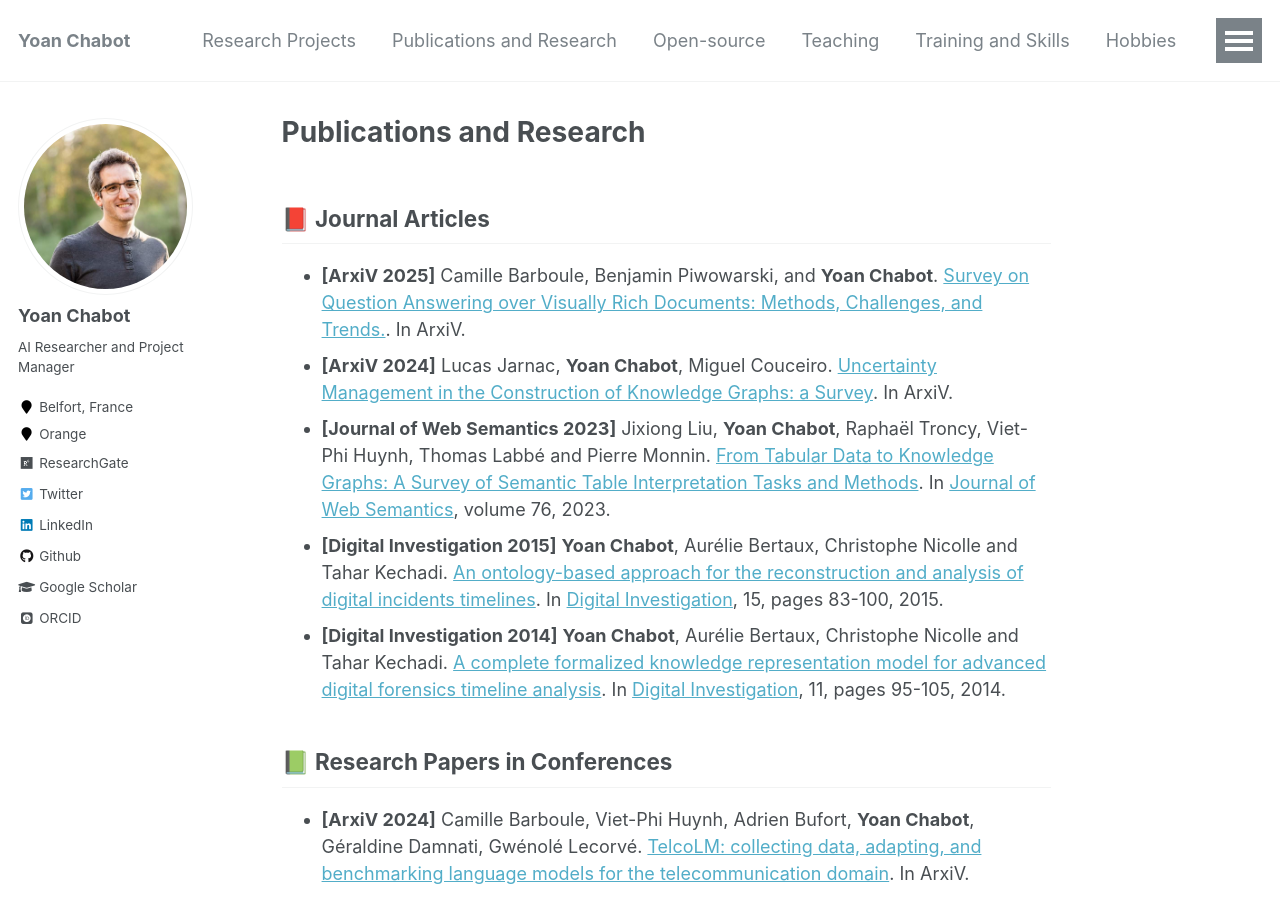
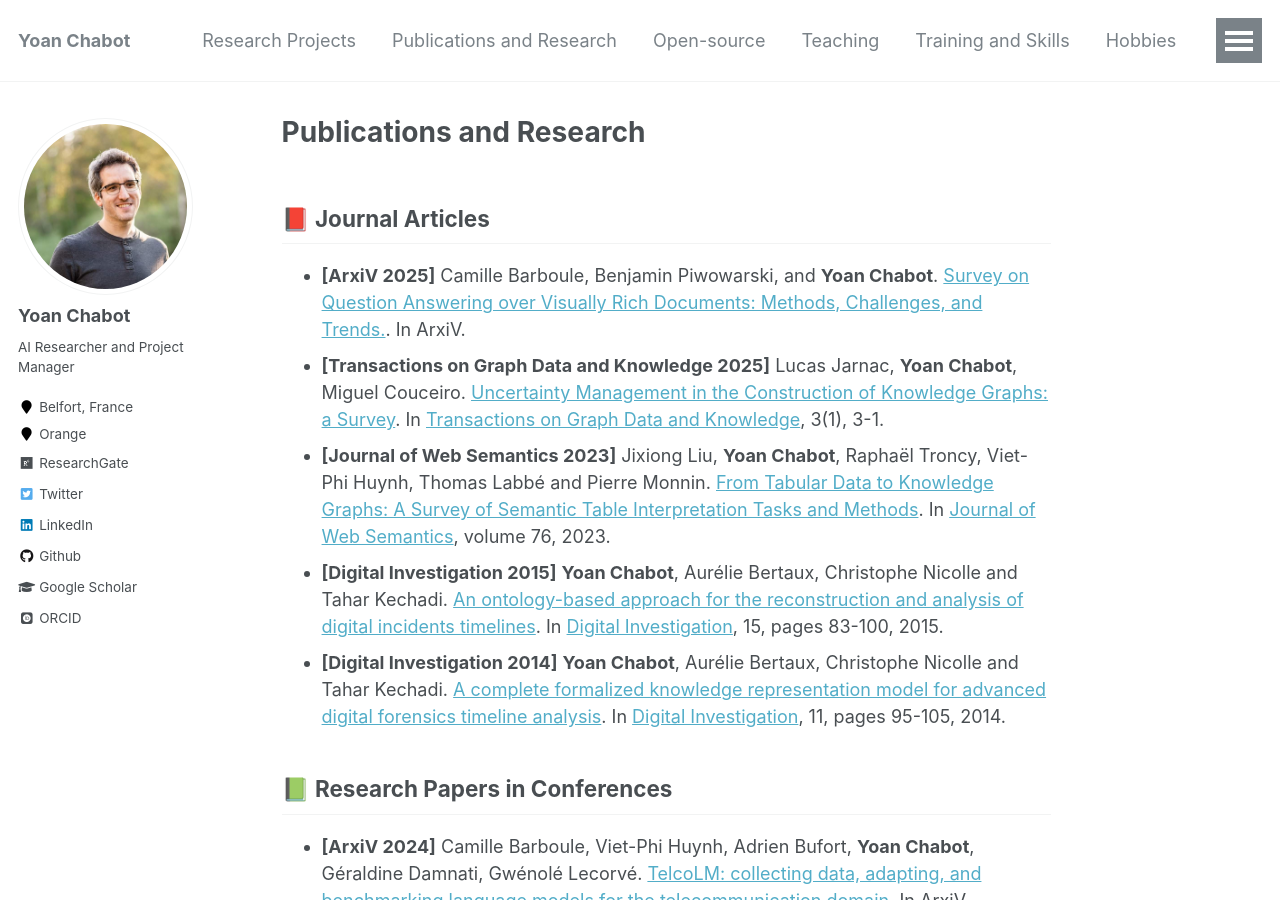
Before and after one commit to yoanchabot/yoanchabot.github.io, a Jekyll site: the page built from _pages/publications.md, in a window 1280 px wide and 900 px high. Built offline with Jekyll 4.4.1, drawn with Linux system fonts in a browser that asks for light colours; some web fonts are replaced.

Commit message:
Update publications.md

```diff
--- a/_pages/publications.md
+++ b/_pages/publications.md
@@ -6,7 +6,7 @@ author_profile: true
 
 ## 📕 Journal Articles
 * <a name="arxiv_2024_b"></a>**[ArxiV 2025]** Camille Barboule, Benjamin Piwowarski, and **Yoan Chabot**. [Survey on Question Answering over Visually Rich Documents: Methods, Challenges, and Trends.](https://arxiv.org/pdf/2501.02235). In ArxiV.
-* <a name="arxiv_2024"></a>**[ArxiV 2024]** Lucas Jarnac, **Yoan Chabot**, Miguel Couceiro. [Uncertainty Management in the Construction of Knowledge Graphs: a Survey](https://arxiv.org/pdf/2405.16929). In ArxiV.
+* <a name="arxiv_2024"></a>**[Transactions on Graph Data and Knowledge 2025]** Lucas Jarnac, **Yoan Chabot**, Miguel Couceiro. [Uncertainty Management in the Construction of Knowledge Graphs: a Survey](https://drops.dagstuhl.de/entities/document/10.4230/TGDK.3.1.3). In [Transactions on Graph Data and Knowledge](https://drops.dagstuhl.de/entities/journal/TGDK), 3(1), 3-1.
 * <a name="jows_2022"></a>**[Journal of Web Semantics 2023]** Jixiong Liu, **Yoan Chabot**, Raphaël Troncy, Viet-Phi Huynh, Thomas Labbé and Pierre Monnin. [From Tabular Data to Knowledge Graphs: A Survey of Semantic Table Interpretation Tasks and Methods](https://github.com/yoanchabot/papers/raw/main/liu2022b.pdf). In [Journal of Web Semantics](https://www.sciencedirect.com/journal/journal-of-web-semantics), volume 76, 2023.
 * <a name="digital_investigation_2015"></a>**[Digital Investigation 2015]** **Yoan Chabot**, Aurélie Bertaux, Christophe Nicolle and Tahar Kechadi. [An ontology-based approach for the reconstruction and analysis of digital incidents timelines](https://github.com/yoanchabot/papers/raw/main/chabot2015a.pdf). In [Digital Investigation](https://www.sciencedirect.com/journal/digital-investigation), 15, pages 83-100, 2015.
 * <a name="digital_investigation_2014"></a>**[Digital Investigation 2014]** **Yoan Chabot**, Aurélie Bertaux, Christophe Nicolle and Tahar Kechadi. [A complete formalized knowledge representation model for advanced digital forensics timeline analysis](https://github.com/yoanchabot/papers/raw/main/chabot2014a.pdf). In [Digital Investigation](https://www.sciencedirect.com/journal/digital-investigation), 11, pages 95-105, 2014.
```
